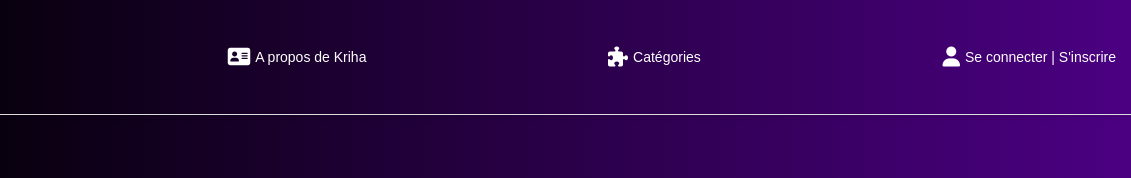
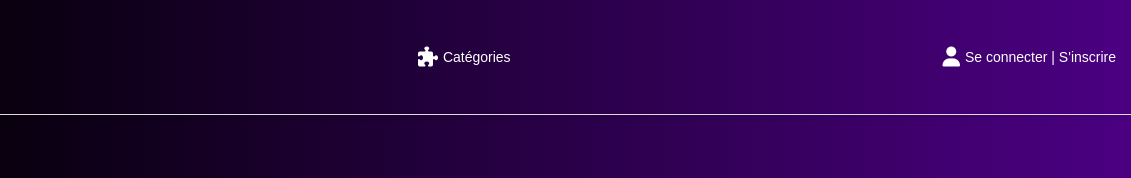
Before and after one commit to louizaferiel/Kriha_startup, a plain HTML site: page index.html in a window 1280 px wide. Shown: the top 178 px of the page, 149-1280 px from the left. Drawn offline with nearby package versions, Linux system fonts and the light colour scheme.

Commit message:
index.html

```diff
--- a/index.html
+++ b/index.html
@@ -14,8 +14,6 @@
         <div class="logo-container">
             <img class="logo" alt="Logo" src="images/krihalogo.png" width="181" height="31">
         </div>
-
-        <a class="menu-link" href="./Kriha_startup/a_propos.html"><i class="fas fa-address-card"></i> A propos de Kriha</a>
         <a class="menu-link" href="#portfolio"><i class="fas fa-puzzle-piece"></i> Catégories</a>
         <a class="menu-link" href="#inscription"><i class="fas fa-user"></i> Se connecter | S'inscrire</a>
     </header>
```
